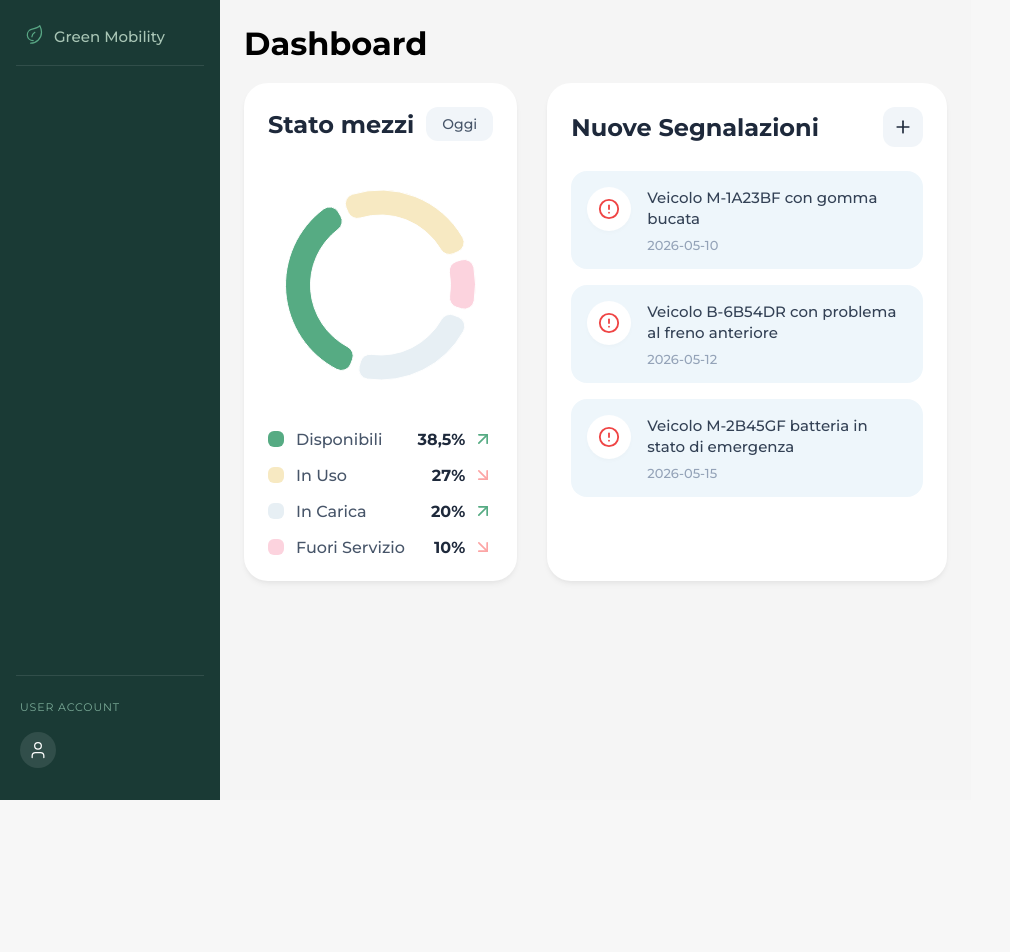
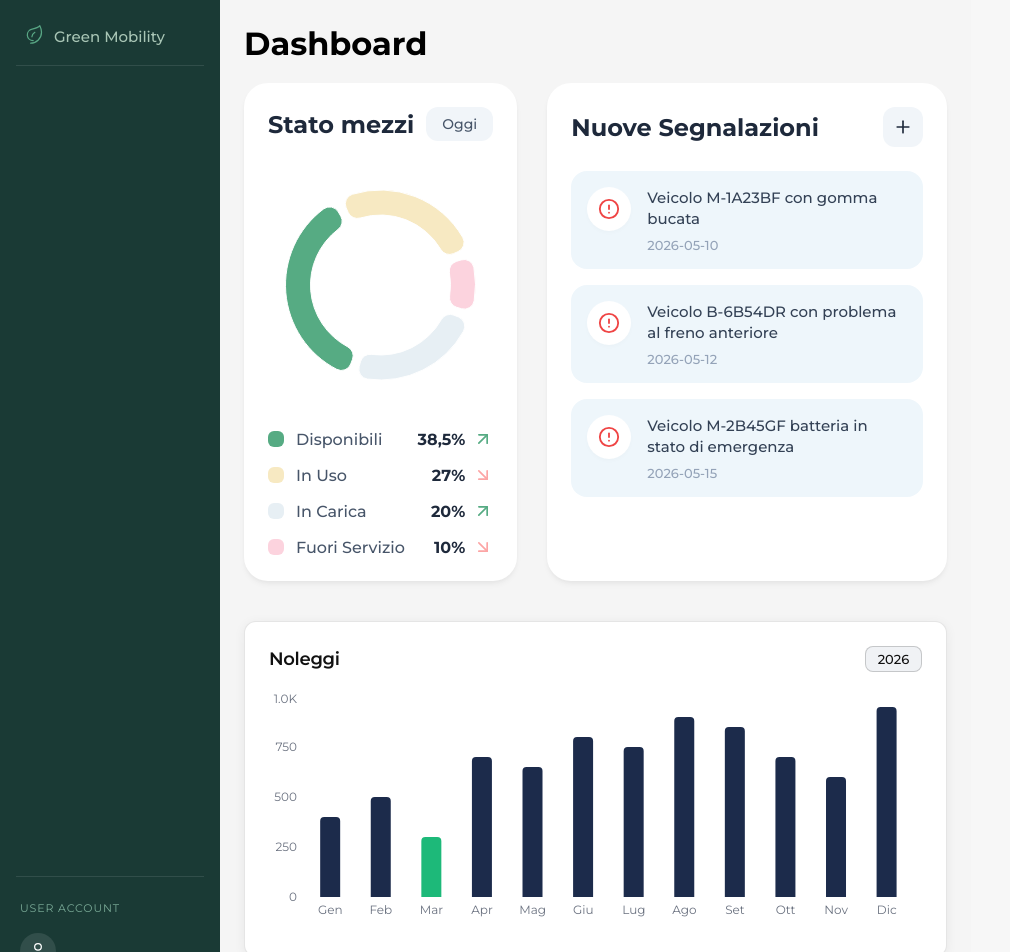
Before and after one commit to GiuliaQuaino/Atelier-Digitale, a React (Vite) app: page /dashboard in a window 1280 px wide. Shown: the top 952 px of the page, without its empty margins (0-1010 px from the left). Before the commit the page ends 800 px from the top, so only its background shows below. Built offline with nearby package versions, Linux system fonts and the light colour scheme.

Commit message:
sistemazione grafico noleggi annuali

```diff
--- /dev/null
+++ b/src/components/component-grafico-noleggio/widgetNoleggio.css
@@ -0,0 +1,57 @@
+.noleggi-card {
+  background: #fff;
+  border: 0.5px solid rgba(0, 0, 0, 0.1);
+  border-radius: 12px;
+  padding: 24px;
+  max-width: 800px;
+  box-shadow: 0 2px 12px rgba(0, 0, 0, 0.06);
+  margin: 20px 0;
+  width: 100%;
+}
+
+.noleggi-header {
+  display: flex;
+  justify-content: space-between;
+  align-items: center;
+  margin-bottom: 1.25rem;
+}
+
+.noleggi-title {
+  font-size: 18px;
+  font-weight: 600;
+  color: #111;
+  letter-spacing: -0.3px;
+}
+
+.noleggi-views {
+  display: flex;
+  gap: 6px;
+}
+
+.noleggi-btn {
+  font-size: 13px;
+  padding: 4px 12px;
+  border-radius: 8px;
+  border: 0.5px solid rgba(0, 0, 0, 0.1);
+  background: transparent;
+  color: #888;
+  cursor: pointer;
+  transition: background 0.15s, color 0.15s, border-color 0.15s;
+}
+
+.noleggi-btn:hover {
+  background: #f5f5f5;
+  color: #333;
+}
+
+.noleggi-btn.active {
+  background: #f0f2f5;
+  border-color: rgba(0, 0, 0, 0.18);
+  color: #111;
+  font-weight: 500;
+}
+
+.noleggi-chart {
+  width: 100%;
+  height: 240px;
+}
--- a/src/components/component-grafico-noleggio/widgetNoleggio.jsx
+++ b/src/components/component-grafico-noleggio/widgetNoleggio.jsx
@@ -1,25 +1,69 @@
-import {
-  BarChart,
-  Bar,
-  XAxis,
-  YAxis,
-  CartesianGrid,
-  Tooltip,
-  ResponsiveContainer,
-  Cell,
-} from "recharts";
+import { useState } from "react";
+import { BarChart, Bar, XAxis, YAxis, Tooltip, Cell, ResponsiveContainer } from "recharts";
+import "./widgetNoleggio.css";
 
-const data = [
-  { month: "Jan", value: 620 },
-  { month: "Feb", value: 950 },
-  { month: "Mar", value: 760 },
-  { month: "Apr", value: 1030 },
-  { month: "May", value: 985 },
-  { month: "Jun", value: 810 },
-  { month: "Jul", value: 820 },
-  { month: "Aug", value: 910 },
-  { month: "Sep", value: 190 },
-  { month: "Oct", value: 920 },
-  { month: "Nov", value: 790 },
-  { month: "Dec", value: 1000 },
-];
+const DEFAULT_DATA = {
+  labels: ["Gen", "Feb", "Mar", "Apr", "Mag", "Giu", "Lug", "Ago", "Set", "Ott", "Nov", "Dic"],
+  datasets: {
+    "This Year": [620, 940, 730, 980, 985, 780, 790, 910, 980, 910, 760, 950],
+    "Last Month": [310, 420, 380, 510, 490, 430, 460, 480, 510, 500, 440, 520],
+  },
+  activeMonth: 4,
+  maxY: 1200,
+};
+
+const ACCENT = "#1DB979";
+const BASE = "#1C2B4B";
+
+export default function NoleggiChart({
+  title = "Noleggi",
+  labels = DEFAULT_DATA.labels,
+  datasets = DEFAULT_DATA.datasets,
+  activeMonth = DEFAULT_DATA.activeMonth,
+  maxY = DEFAULT_DATA.maxY,
+}) {
+  const [view, setView] = useState(Object.keys(datasets)[0]);
+
+  const data = labels.map((label, i) => ({
+    label,
+    value: datasets[view][i],
+  }));
+
+  return (
+    <div className="noleggi-card">
+      <div className="noleggi-header">
+        <span className="noleggi-title">{title}</span>
+        <div className="noleggi-views">
+          {Object.keys(datasets).map((v) => (
+            <button
+              key={v}
+              className={`noleggi-btn ${view === v ? "active" : ""}`}
+              onClick={() => setView(v)}
+            >
+              {v}
+            </button>
+          ))}
+        </div>
+      </div>
+
+      <div className="noleggi-chart">
+        <ResponsiveContainer width="100%" height="100%">
+          <BarChart data={data} barCategoryGap="30%" margin={{ top: 5, right: 10, left: 0, bottom: 5 }}>
+            <XAxis dataKey="label" axisLine={false} tickLine={false} tick={{ fontSize: 12, fill: "#888" }} />
+            <YAxis width={36} domain={[0, maxY]} tickCount={5} axisLine={false} tickLine={false} tick={{ fontSize: 12, fill: "#888" }} tickFormatter={(v) => v >= 1000 ? (v / 1000).toFixed(1) + "K" : v} />
+            <Tooltip
+              cursor={{ fill: "rgba(0,0,0,0.04)" }}
+              contentStyle={{ borderRadius: 8, border: "0.5px solid rgba(0,0,0,0.08)", fontSize: 14 }}
+              formatter={(value) => [value.toLocaleString("it-IT"), ""]}
+            />
+            <Bar dataKey="value" radius={[4, 4, 0, 0]}>
+              {data.map((_, i) => (
+                <Cell key={i} fill={i === activeMonth ? ACCENT : BASE} />
+              ))}
+            </Bar>
+          </BarChart>
+        </ResponsiveContainer>
+      </div>
+    </div>
+  );
+}
--- a/src/pages/dashboard.jsx
+++ b/src/pages/dashboard.jsx
@@ -1,13 +1,23 @@
 import RentStatusWidget from "../components/RentStatusWidget/RentStatusWidget";
 import RemindersWidget from "../components/RemindersWidget/RemindersWidget";
 import './pages.css';
+import NoleggiChart from "../components/component-grafico-noleggio/widgetNoleggio";
 
 export default function Dashboard() {
   return <div>
     <h1>Dashboard</h1>
     <div  className="dashboard-container">
   <RentStatusWidget />
-  <RemindersWidget />
-  </div>
+  <RemindersWidget /> </div>
+  <div>
+  <NoleggiChart
+  title="Noleggi"
+  datasets={{
+    "2026": [400, 500, 300, 700, 650, 800, 750, 900, 850, 700, 600, 950],
+  }}
+  activeMonth={2}
+  maxY={1000}
+/></div>
+
   </div>;
 }
```
